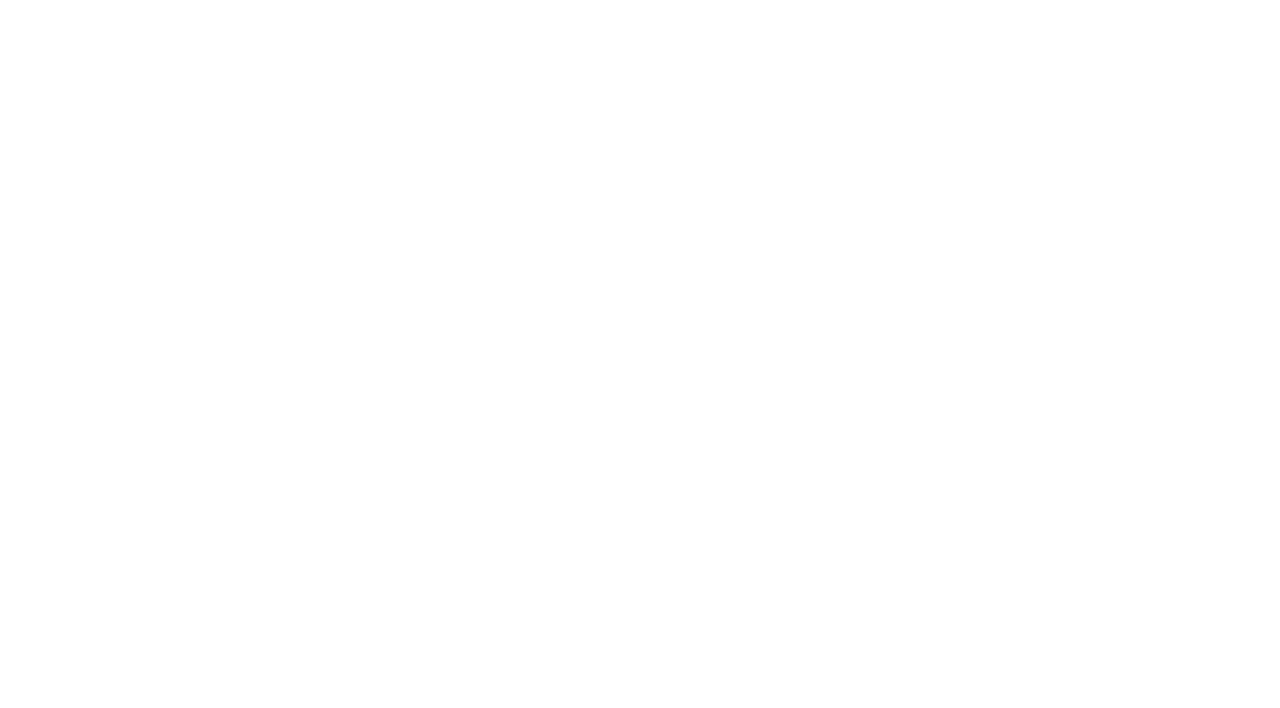
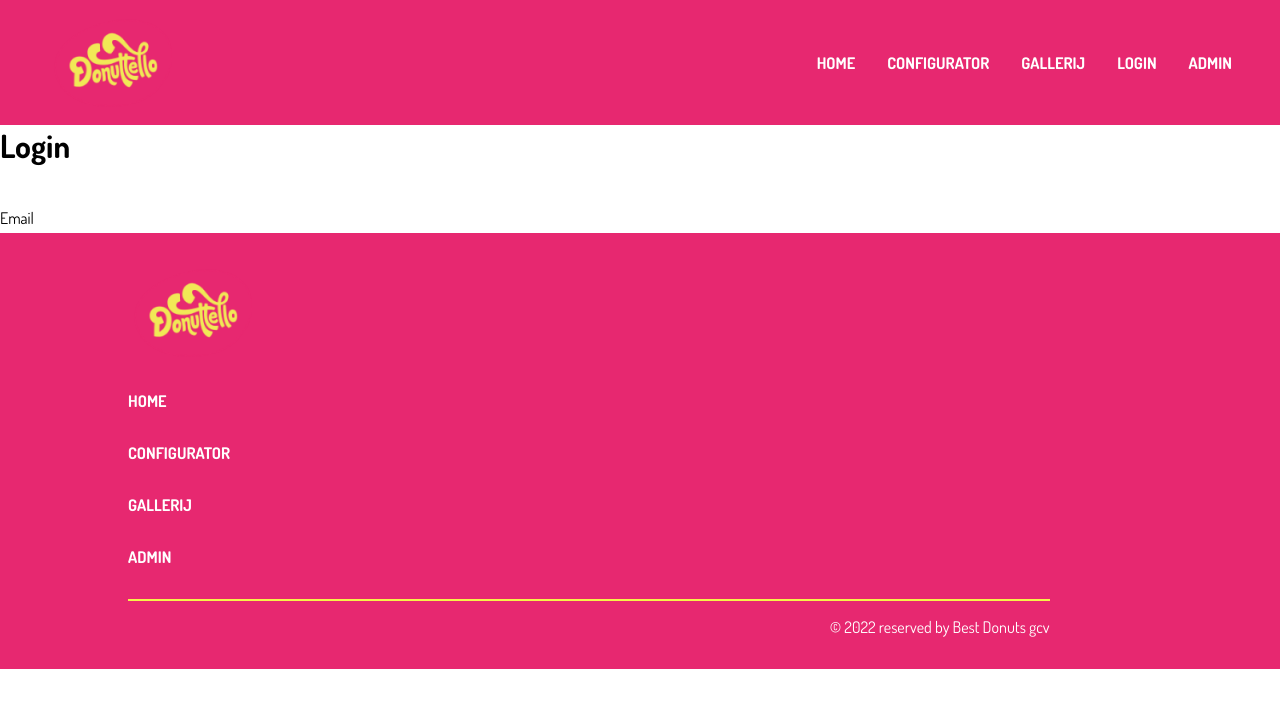
Before and after one commit to SenneChristiaens/Donuttello_Frontend, a Vue app: page /login in a window 1280 px wide. Before the commit this address had no page. Shown: the top 708 px of the page. Built offline with nearby package versions, Linux system fonts and the light colour scheme.

Commit message:
feat: add Login page

```diff
--- a/package.json
+++ b/package.json
@@ -11,7 +11,7 @@
   "dependencies": {
     "moment": "^2.29.4",
     "sass": "^1.56.1",
-    "three": "^0.146.0",
+    "three": "^0.147.0",
     "vue": "^3.2.41",
     "vue-router": "^4.1.6"
   },
--- a/src/components/Navigation.vue
+++ b/src/components/Navigation.vue
@@ -7,6 +7,7 @@
       <router-link to="/"><a class="nav__item">Home</a></router-link>
       <router-link to="/configurator"><a class="nav__item">Configurator</a></router-link>
       <router-link to="/gallery"><a class="nav__item">Gallerij</a></router-link>
+      <router-link to="/login"><a class="nav__item">Login</a></router-link>
       <router-link to="/admin"><a class="nav__item">Admin</a></router-link>
     </div>
   </nav>
--- a/src/router/index.js
+++ b/src/router/index.js
@@ -19,6 +19,11 @@ const router = createRouter({
       component: () => import("../views/Gallery.vue"),
     },
     {
+      path: "/login",
+      name: "Login",
+      component: () => import("../views/Login.vue"),
+    },
+    {
       path: "/admin",
       name: "Admin",
       component: () => import("../views/GalleryAdmin.vue"),
--- /dev/null
+++ b/src/views/Login.vue
@@ -0,0 +1,24 @@
+<script setup>
+import Navigation from '../components/Navigation.vue'
+import Footerello from '../components/Footerello.vue'
+</script>
+
+<template>
+    <Navigation />
+    <div>
+        <h1>Login</h1>
+        <form>
+            <div class="configurator__form">
+      <input type="email" name="email" autocomplete="on" required />
+      <label for="email" class="configurator__label--wrapper">
+        <span class="configurator__text">Email</span>
+      </label>
+    </div>
+        </form>
+    </div>
+    <Footerello />
+</template>
+
+<style>
+
+</style>
```
Also changed, not shown: 1 other file (tests, documents, lock files or other folders).
